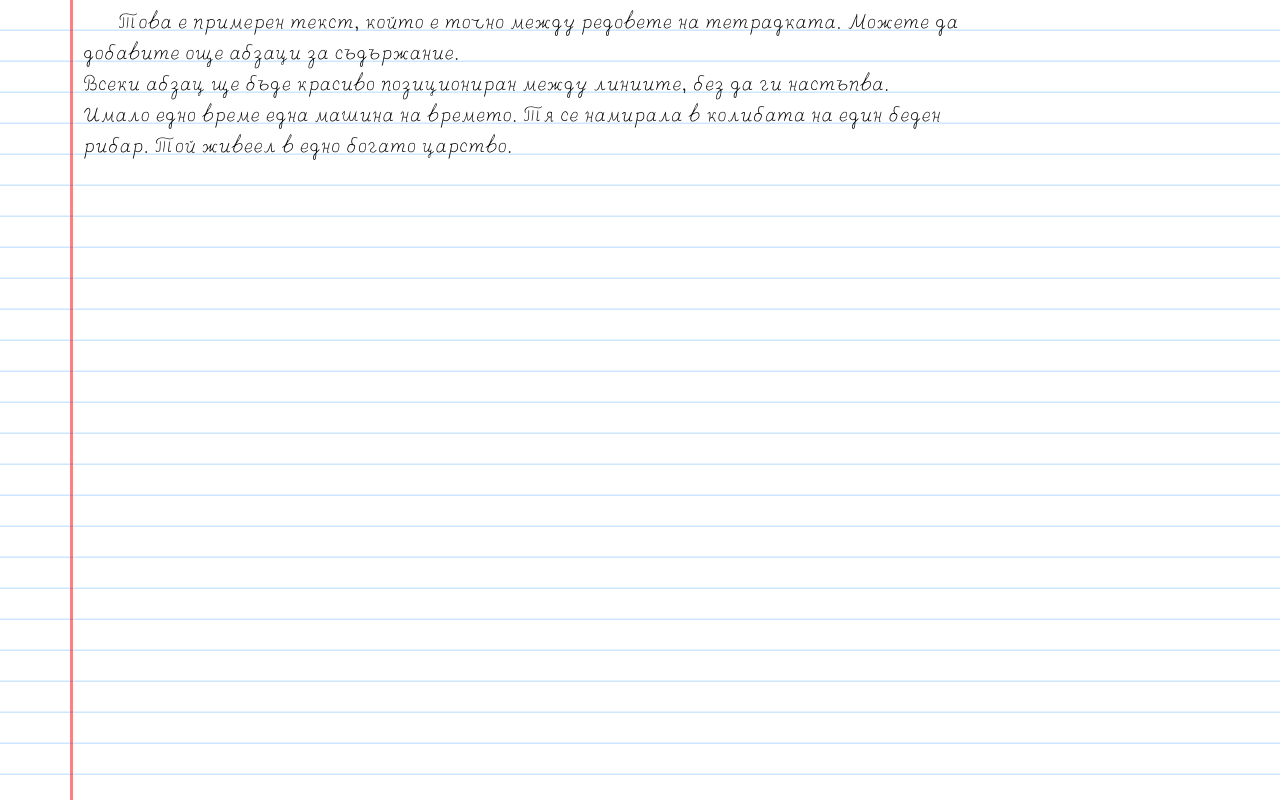
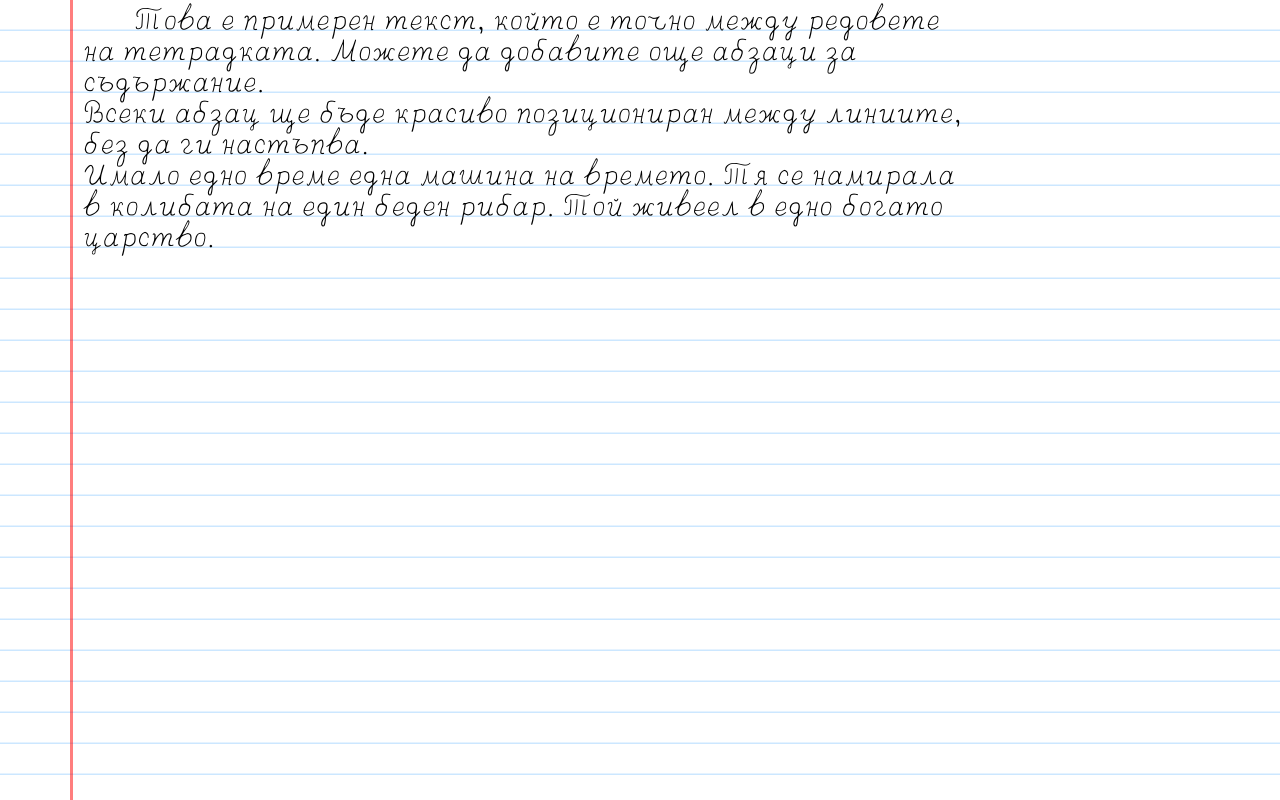
Before and after one commit to geomailnor/Tetradka, a plain HTML site: page index.html in a window 1280 px wide. Drawn offline with Linux system fonts and the light colour scheme.

Commit message:
popraveno pole i po-golyam font

```diff
--- a/index.html
+++ b/index.html
@@ -25,7 +25,7 @@
             position: absolute; /* Фиксира позицията */
             left: 70px; /* Фиксира разстоянието отляво */
             top: 0; /* За начало отгоре */
-            height: 100%; /* Занимава цялата височина */
+            min-height: 100vh; /* Занимава цялата височина */
             width: 70%;
             padding-left: 10px;
             border-left: 3px solid hsla(0, 100%, 50%, 0.507); /* Червената линия */
@@ -33,7 +33,7 @@
         }
 
         p {
-            font-size: 22px;
+            font-size: 2rem;
             margin: 0;
             line-height: 31px; /* Поставя текста между линиите */
             position: relative;
```
